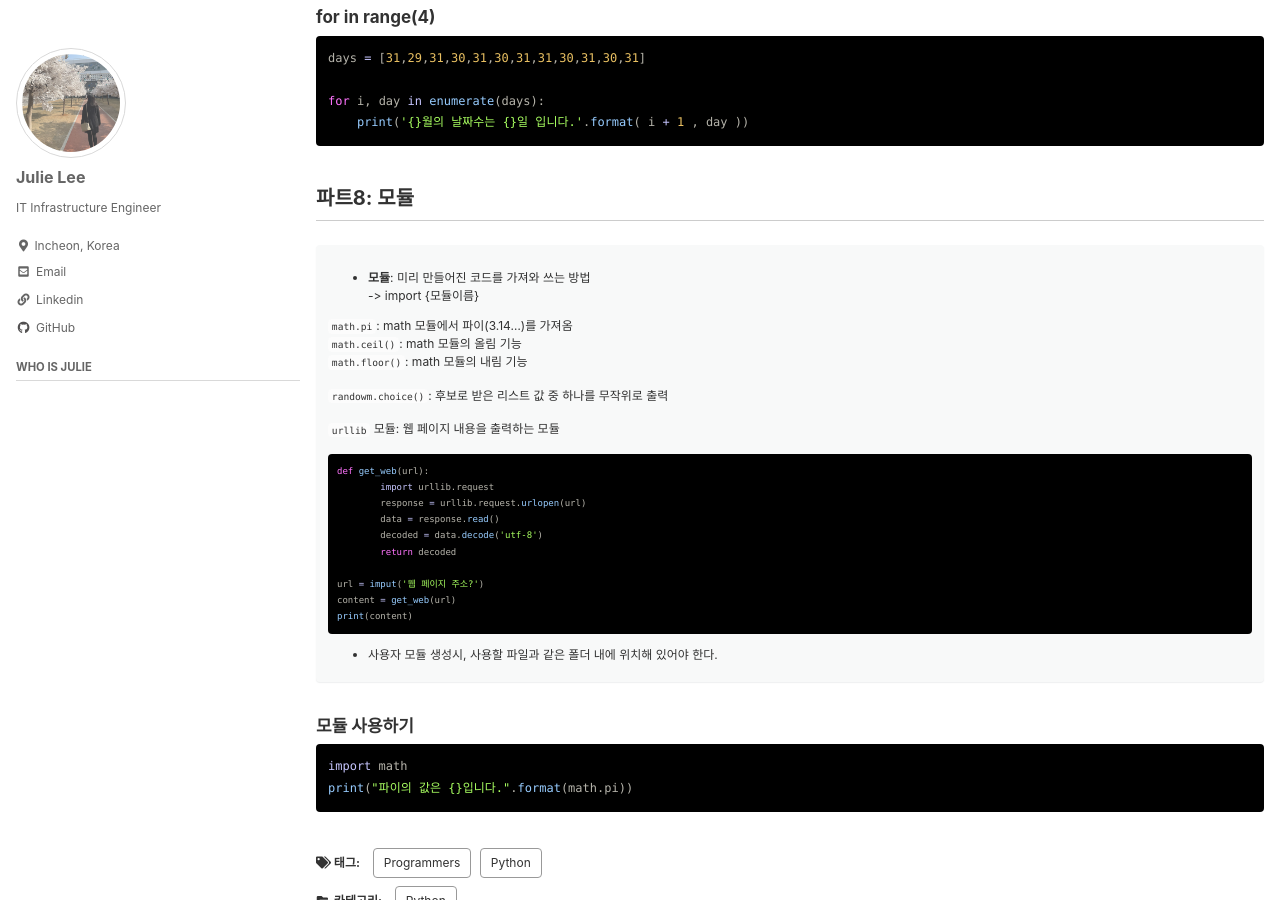
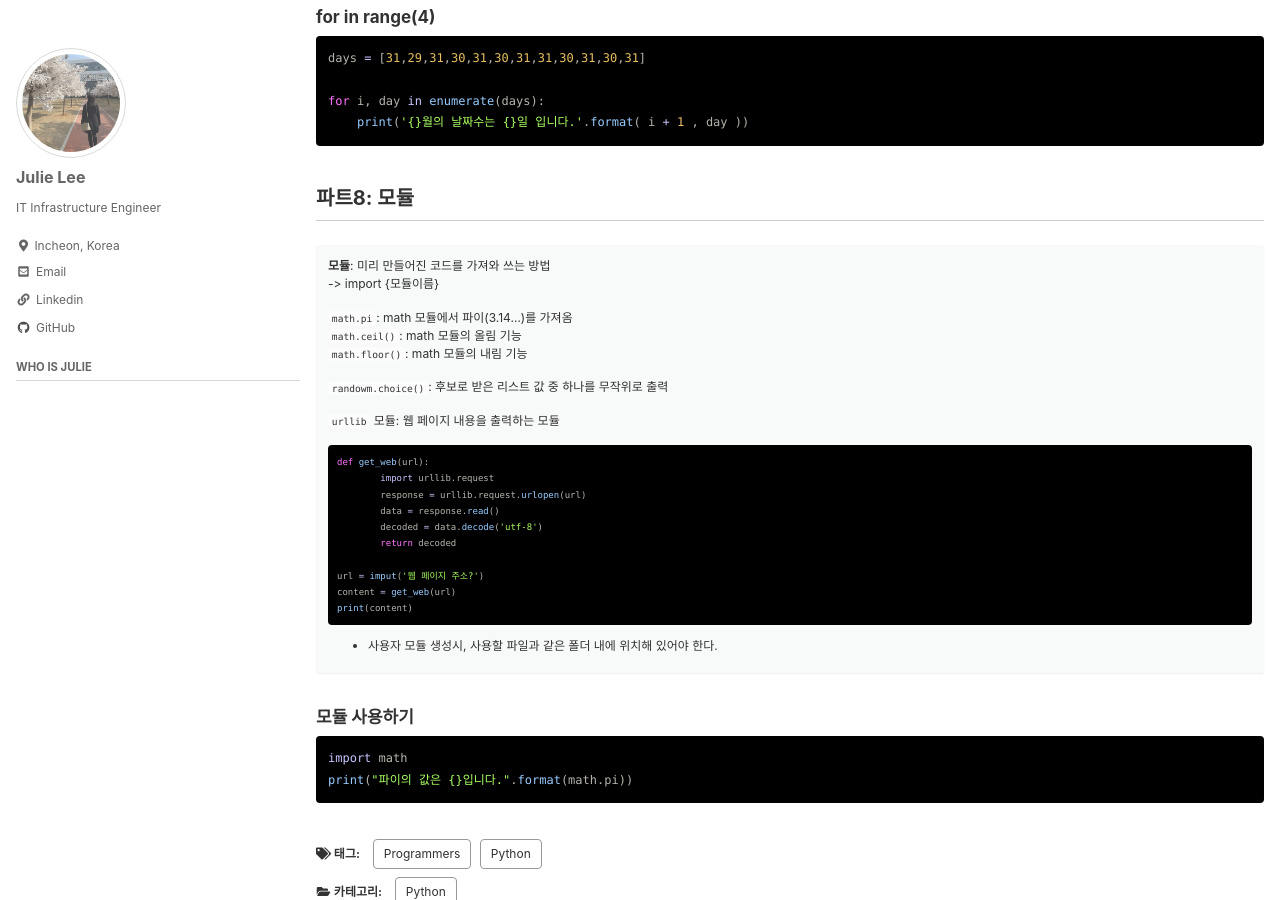
Before and after one commit to smilejulie0812/smilejulie0812.github.io, a Jekyll site: the page built from _posts/2021-06-02-programmers103.md, in a window 1280 px wide and 900 px high, scrolled down 2570 px. Built offline with Jekyll 4.4.1, drawn with Linux system fonts in a browser that asks for light colours; cached includes are drawn as plain includes.

```diff
--- a/_posts/2021-06-02-programmers103.md
+++ b/_posts/2021-06-02-programmers103.md
@@ -129,7 +129,7 @@ for i, day in enumerate(days):
 ## 파트8: 모듈
 
 <div class="notice" markdown="1">
-* **모듈**: 미리 만들어진 코드를 가져와 쓰는 방법
+**모듈**: 미리 만들어진 코드를 가져와 쓰는 방법
 -> import {모듈이름}
 
 `math.pi`: math 모듈에서 파이(3.14...)를 가져옴
```
